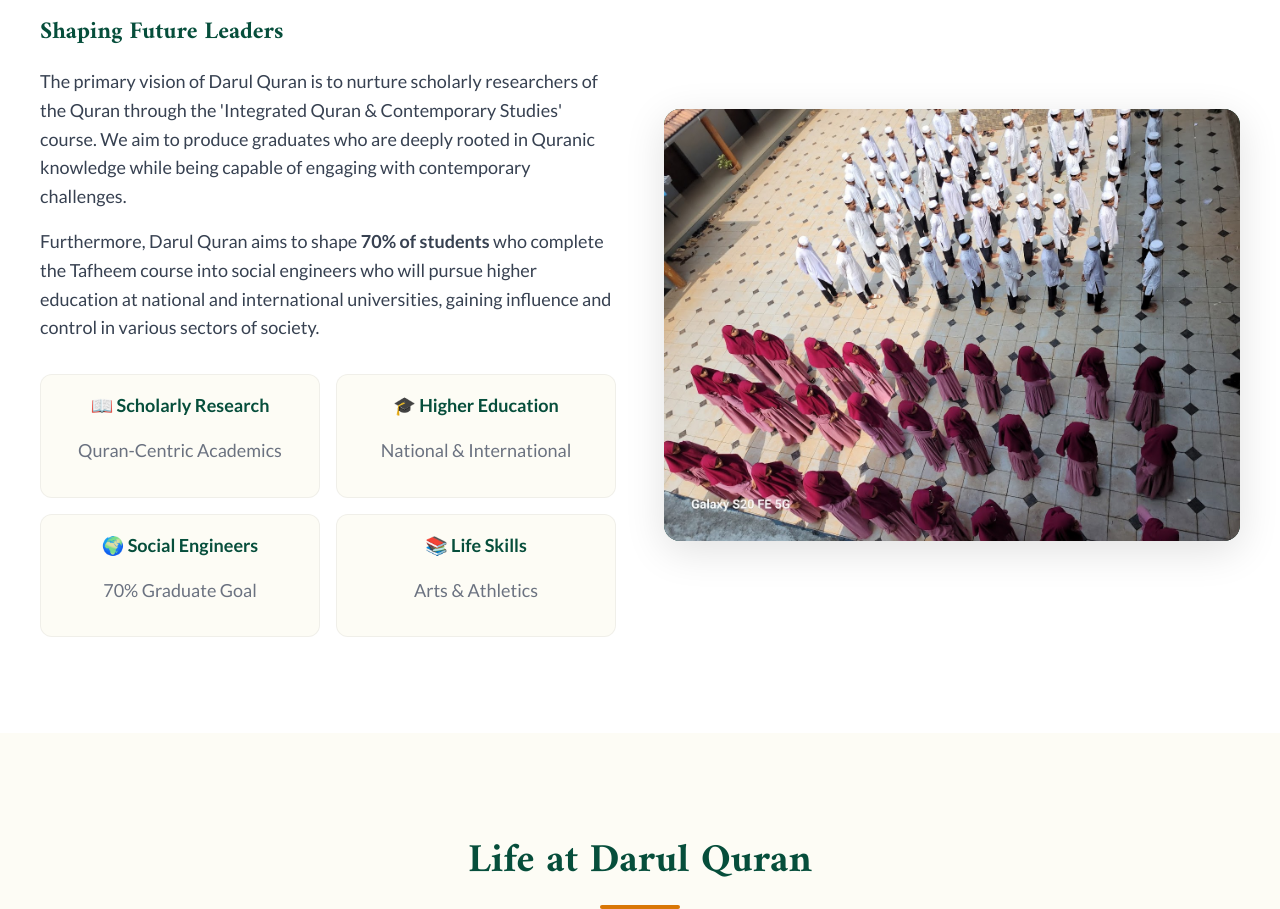
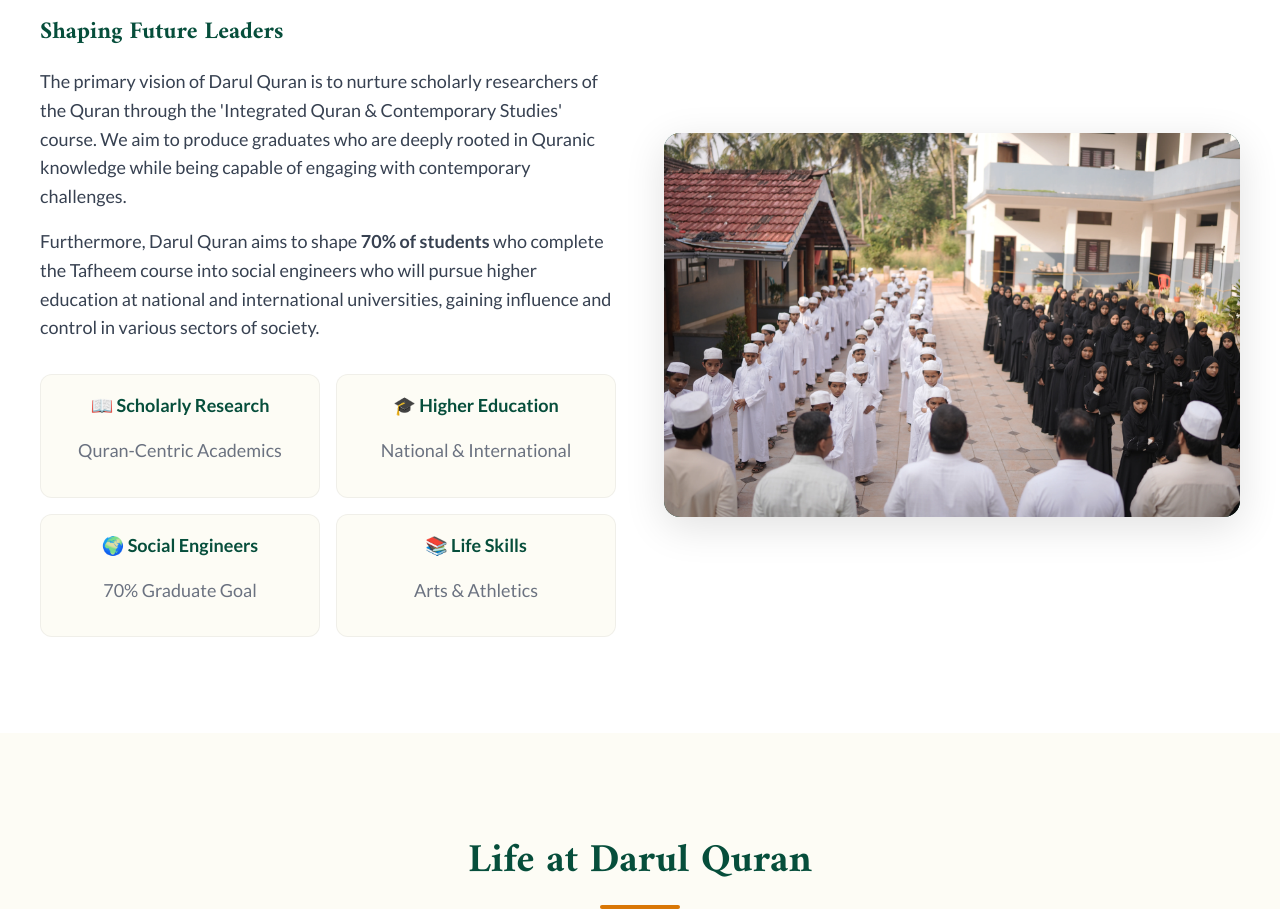
Before and after one commit to aleefakram/darulquranpurakkad, a plain HTML site: page index.html in a window 1280 px wide. Shown: the part 3402-4311 px from the top of the page. Drawn offline with Linux system fonts and the light colour scheme; a web font is replaced by a local one.

Commit message:
feat: Replace residential.jpg  and hero-bg.jpg with webp for improved image quality and performance

```diff
--- a/index.html
+++ b/index.html
@@ -322,7 +322,7 @@
           </div>
 
           <div class="img-box">
-            <img class="img-cover" src="assets/residential.jpg" alt="Students at Darul Quran" width="1360" height="1020"
+            <img class="img-cover" src="assets/residential.webp" alt="Students at Darul Quran" width="1360" height="1020"
               loading="lazy" decoding="async"
               data-fallback="https://images.unsplash.com/photo-1541339907198-e08756dedf3f?q=80&w=1000&auto=format&fit=crop" />
           </div>
```
Also changed, not shown: assets/hero-bg.webp, assets/residential.jpg (deleted), assets/residential.webp (added).
